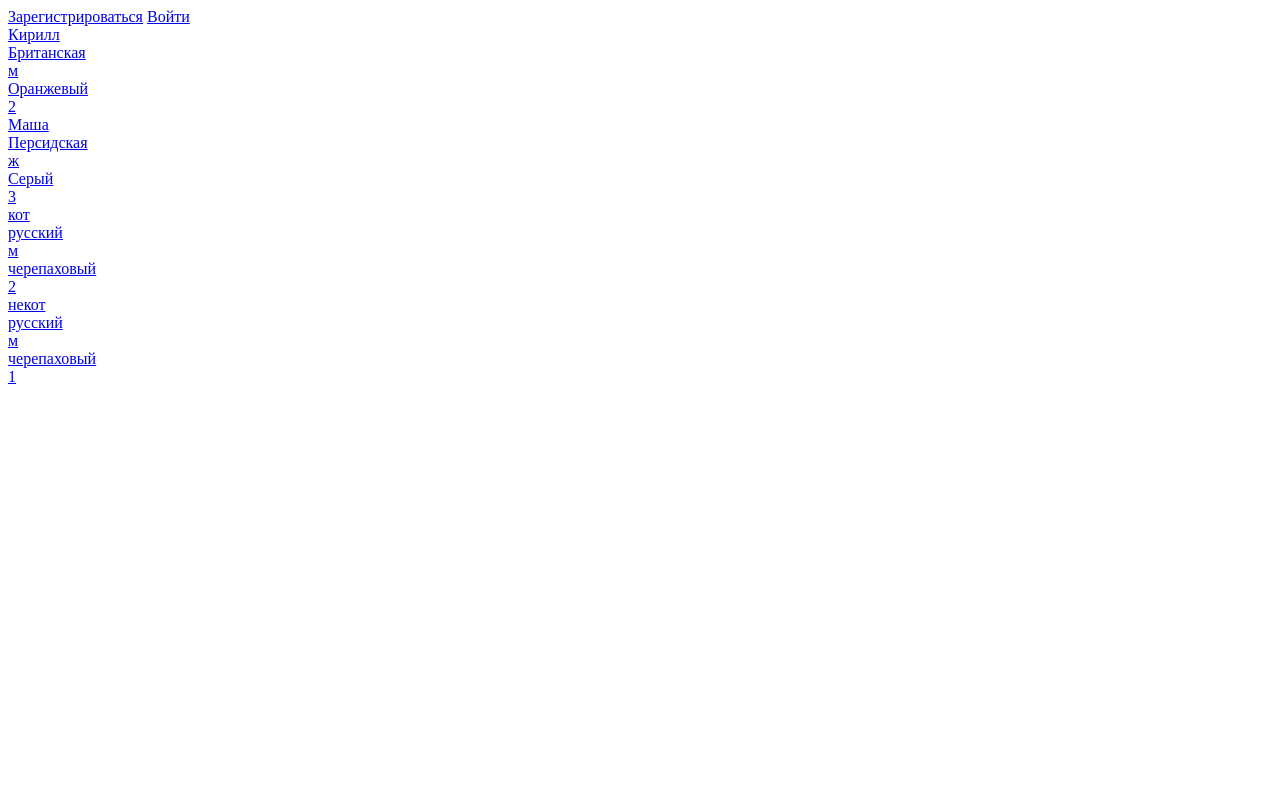
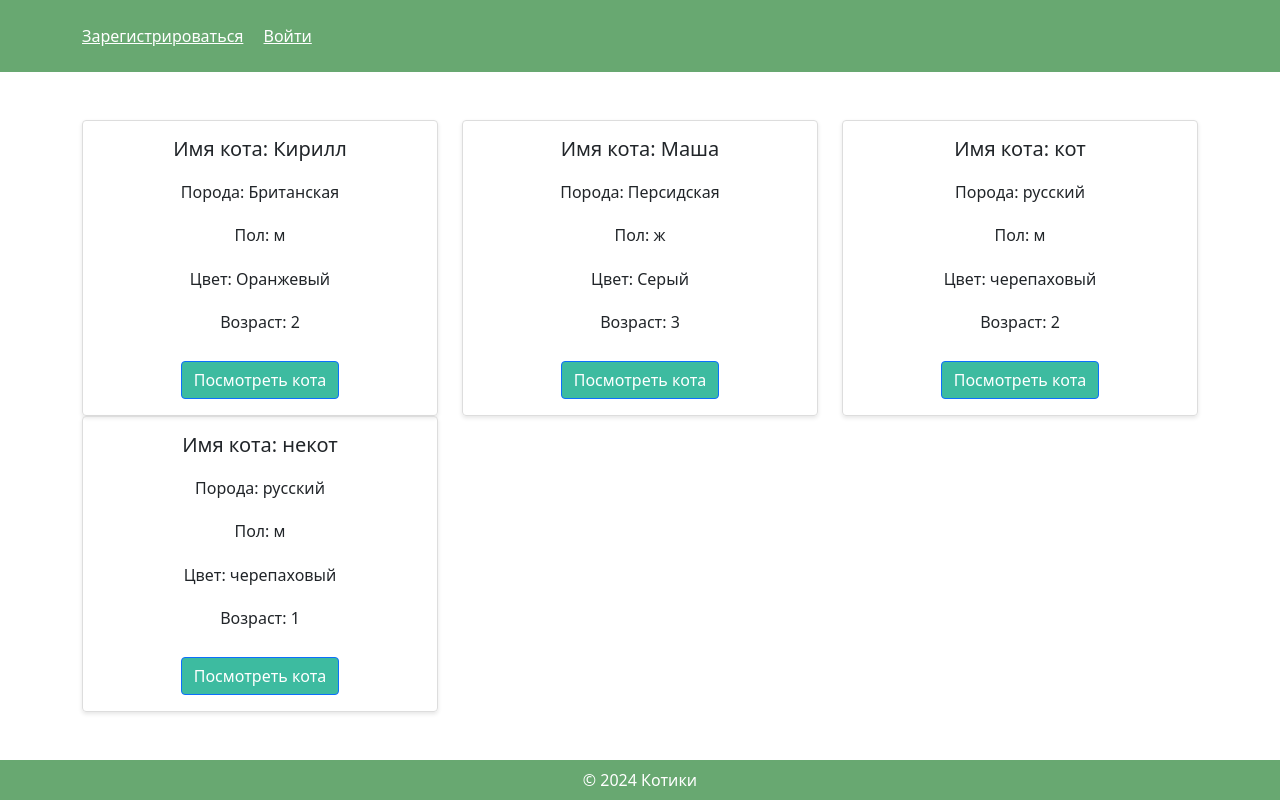
Before and after one commit to IvanRukan/CatShopOmegaPractice, a Flask app: page / in a window 1280 px wide. Run offline with Flask 3, Linux system fonts and the light colour scheme; some libraries are stand-ins or nearby versions.

Commit message:
Example main.html

```diff
--- /dev/null
+++ b/static/css/main.css
@@ -0,0 +1,77 @@
+   body {
+    margin: 0;
+    font-family: Arial, sans-serif;
+   }
+
+   header, footer {
+    background-color: #68a871;
+    color: white;
+   }
+
+   main h2 {
+    font-size: 2rem;
+    color: #333;
+   }
+
+   .product-card {
+    border: 1px solid #ddd;
+    border-radius: 4px;
+    padding: 16px;
+    margin-bottom: 16px;
+    text-align: center;
+    box-shadow: 0 2px 4px rgba(0, 0, 0, 0.1);
+    height: 100%;
+    display: flex;
+    flex-direction: column;
+    justify-content: space-between;
+}
+
+   .product-card img {
+    max-height: 200px;
+    object-fit: contain;
+    margin-bottom: 16px;
+}
+
+.product-card h3 {
+    font-size: 1.25rem;
+    margin: 0 0 8px;
+    flex-grow: 1;
+}
+
+.product-card p {
+    margin: 8px 0;
+    flex-grow: 1;
+}
+.product-card button {
+    margin-top: auto;
+    }
+.product-card .btn {
+    margin-top: 1rem;
+    background-color: rgb(61, 187, 160);
+
+   }
+
+.card:hover {
+    box-shadow: 0 4px 8px rgba(0, 0, 0, 0.2);
+    cursor: pointer;
+    }
+.card {
+        display: flex;
+        flex-direction: column;
+        justify-content: space-between;
+    }
+
+.card-img-top {
+        width: 100%;
+        height: 220px;
+        object-fit: fill;
+        padding: 4px;
+    }
+
+.category-link {
+        height: 110%;
+        width: 110%;
+    }
+.card-body h5 {
+        font-weight: bold;
+    }
--- a/templates/main.html
+++ b/templates/main.html
@@ -3,30 +3,59 @@
 <head>
     <meta charset="UTF-8">
     <title>Добро пожаловать!</title>
+    <link rel="stylesheet" href="static/css/main.css">
+    <link href="https://cdn.jsdelivr.net/npm/bootstrap@5.1.3/dist/css/bootstrap.min.css" rel="stylesheet">
+    <link href="https://cdnjs.cloudflare.com/ajax/libs/font-awesome/6.0.0-beta3/css/all.min.css" rel="stylesheet">
 </head>
 <body>
-    <div>
+        <header class="text-white p-4">
+             <div class="container">
+                 <div class="d-flex justify-content-between align-items-center flex-column flex-lg-row">
                      <nav>
-        <div>
-            <a href="/register">Зарегистрироваться</a>
-            <a href="/login">Войти</a>
+                        <a href="/register" class="text-white mb-2 mb-lg-0 me-0 me-lg-3">Зарегистрироваться</a>
+                        <a href="/login" class="text-white mb-2 mb-lg-0 me-0 me-lg-3">Войти</a>
                         {% if u %}
-                <a href="/add">Создать</a>
+                            <a href="/add" class="text-white mb-2 mb-lg-0 me-0 me-lg-3">Создать</a>
                         {% endif %}
                         {% if auth %}
-                <a href="/logout">Выйти</a>
+                            <a href="/logout" class="text-white mb-2 mb-lg-0">Выйти</a>
                         {% endif %}
+                    </nav>
                  </div>
-       </nav>
+             </div>
+        </header>
+
+<main class="py-5">
+    <div class="container">
+        <div class="row">
             {% for cat in cats %}
+                <div class="col-md-4 d-flex">
+                    <div class="product-card w-100">
+                        <h3>Имя кота: {{ cat.name }}</h3>
+                        <p>Порода: {{ cat.breed }}</p>
+                        <p>Пол: {{ cat.gender }}</p>
+                        <p>Цвет: {{ cat.color }}</p>
+                        <p>Возраст: {{ cat.age }}</p>
                         <a href="{{ cat.id }} ">
-            <div>{{ cat.name }}</div>
-            <div>{{ cat.breed }}</div>
-            <div>{{ cat.gender }}</div>
-            <div>{{ cat.color }}</div>
-            <div>{{ cat.age }}</div>
+                        <button class="btn btn-primary add-to-cart-top">Посмотреть кота</button>
                         </a>
+
+                    </div>
+                </div>
             {% endfor %}
         </div>
+    </div>
+</main>
+
+<footer class="text-white p-2 text-center">
+    &copy; 2024 Котики
+</footer>
+
+<script src="https://code.jquery.com/jquery-3.6.0.min.js"></script>
+<script src="https://cdn.jsdelivr.net/npm/@popperjs/core@2.9.3/dist/umd/popper.min.js"></script>
+<script src="https://cdn.jsdelivr.net/npm/bootstrap@5.1.3/dist/js/bootstrap.bundle.min.js"></script>
+<script src="https://cdnjs.cloudflare.com/ajax/libs/bootstrap/5.1.3/js/bootstrap.bundle.min.js"></script>
+<script src="https://kit.fontawesome.com/your-unique-fontawesome-kit-code.js" crossorigin="anonymous"></script>
+<script src="https://cdnjs.cloudflare.com/ajax/libs/popper.js/2.10.1/umd/popper.min.js"></script>
 </body>
 </html>
```
Also changed, not shown: instance/shop_db.db. Lines whose indentation alone changed are shown as unchanged.
